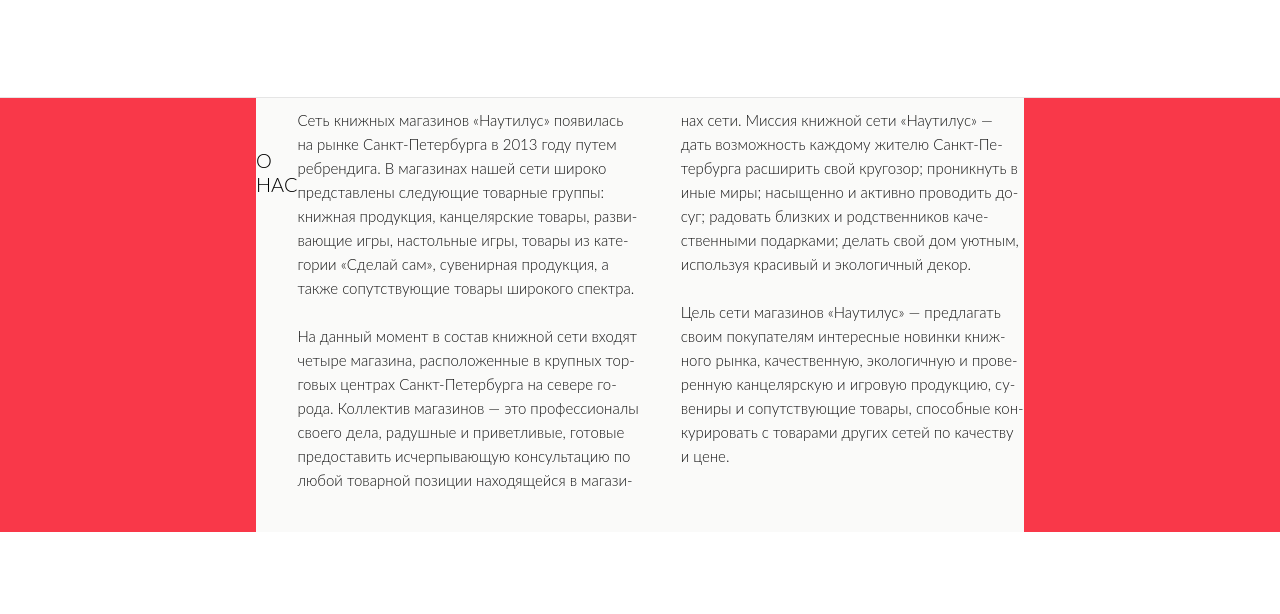
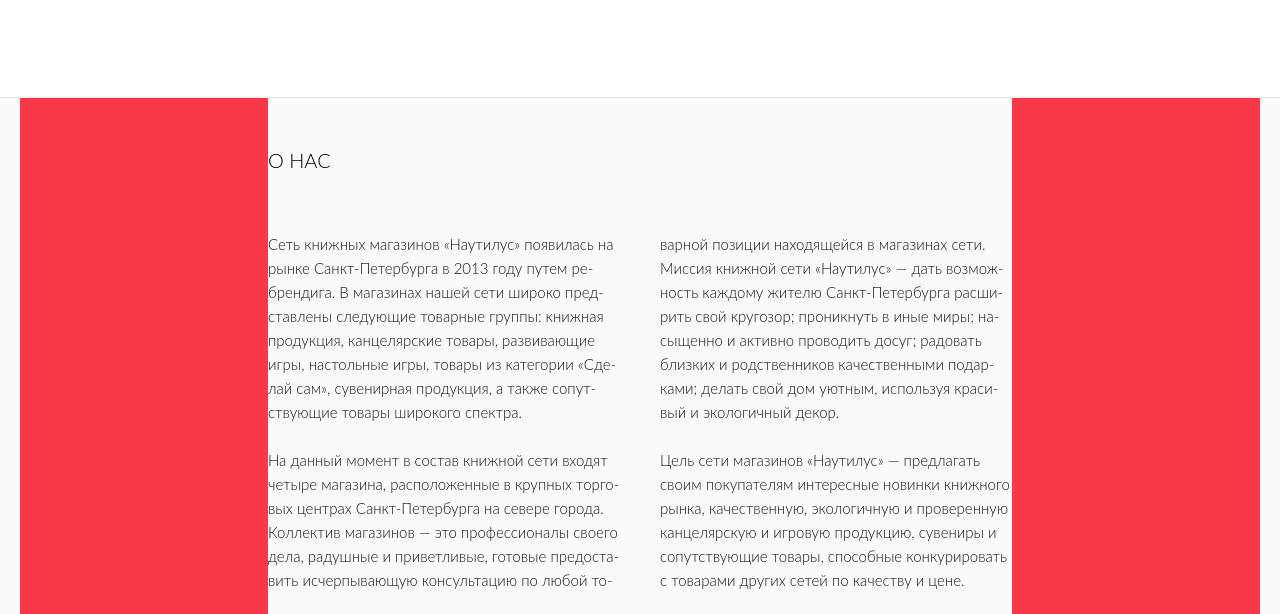
Before and after one commit to v0ffk4/nautilus, a website: page builds/development/index.html in a window 1280 px wide. Shown: the part 2757-3371 px from the top of the page. Drawn offline with nearby package versions, Linux system fonts and the light colour scheme.

Commit message:
About basic adaptation done

```diff
--- a/builds/development/css/style.css
+++ b/builds/development/css/style.css
@@ -987,6 +987,7 @@
 }
 /* career-stripe */
 #about {
+    padding: 0 2rem;
     display: -webkit-box;
     display: -webkit-flex;
     display: -ms-flexbox;
@@ -1005,11 +1006,23 @@
     top: 20px;
 }
 #about #about-container {
+    -webkit-box-orient: vertical;
+    -webkit-box-direction: normal;
+    -webkit-flex-direction: column;
+        -ms-flex-direction: column;
+            flex-direction: column;
     padding-bottom: 3rem;
 }
 #about h2 {
+    margin: 2rem 0;
+}
+#about p {}
+@media screen and (min-width:600px) {
+    #about h2 {
         margin: 5rem 0;
     }
+}
+@media screen and (min-width:600px) {
     #about p {
         -webkit-column-count: 2;
            -moz-column-count: 2;
@@ -1017,6 +1030,7 @@
         -webkit-column-gap: 40px;
            -moz-column-gap: 40px;
                 column-gap: 40px;
+    }
 }
 #partners {
     margin: 5rem 0;
--- a/process/css/_variables.css
+++ b/process/css/_variables.css
@@ -23,4 +23,6 @@
 $container-default-width:	80%;
 $container-max-width:		1200px;
 
+$small-side-padding: 2rem;
+
 $link-transition-duration: 0.5s;
--- a/process/css/sections/_about.css
+++ b/process/css/sections/_about.css
@@ -1,4 +1,5 @@
 #about {
+	padding: 0 $small-side-padding;
 	display: flex;
 	background-color: $light-grey;
 	border-top: 1px solid $medium-grey;
@@ -16,15 +17,21 @@
 	}
 
 	#about-container {
+		flex-direction: column;
 		padding-bottom: 3rem;
 	}
 
 	h2 {
-		margin: 5rem 0;
+		margin: 2rem 0;
+		@media $small {
+			margin: 5rem 0;
+		}
 	}
 
 	p {
-		column-count: 2;
-		column-gap: 40px;
+		@media $small {
+			column-count: 2;
+			column-gap: 40px;
+		}
 	}
 }
--- a/process/css/sections/_career.css
+++ b/process/css/sections/_career.css
@@ -10,7 +10,7 @@
 	.career {
 		margin-left: 30%;
 		border-bottom: 2px dotted $dark-grey;
-		margin-right:2rem;
+		margin-right: $small-side-padding;
 	}
 
 	h2 {
@@ -23,7 +23,7 @@
 	}
 
 	.openings {
-		margin: 0 2rem;
+		margin: 0 $small-side-padding;
 		@media $small {
 			display: flex;
 			justify-content: space-between;
```
Lines whose indentation alone changed are shown as unchanged.
